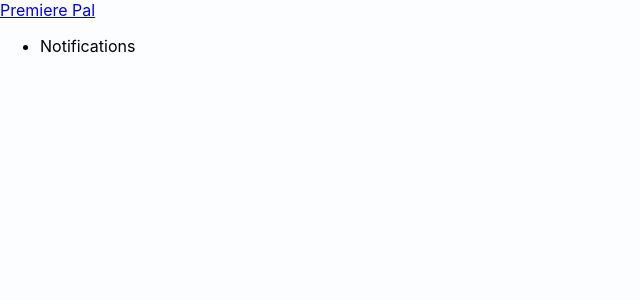
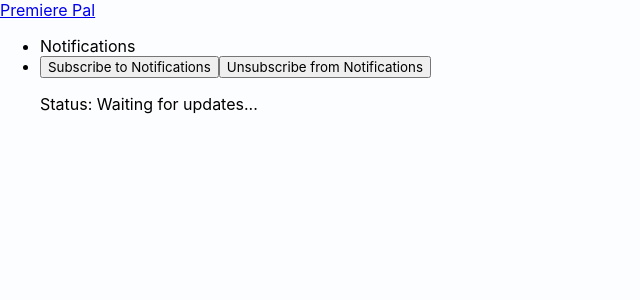
Before and after one commit to sammydigits/premierepal, a Next.js app: page /notifications in a window 1280 px wide. Shown: the top 300 px of the page, without its empty margins (0-640 px from the left). Built offline with nearby package versions, Linux system fonts and the light colour scheme.

Commit message:
add web push notifications

```diff
--- a/app/checkout/page.tsx
+++ b/app/checkout/page.tsx
@@ -6,7 +6,7 @@ export const metadata: Metadata = {
   title: "Pay with Checkout | Premiere Pal",
 };
 
-export default function DonatePage(): JSX.Element {
+export default function CheckoutPage(): JSX.Element {
   return (
     <ul>
       <li>
--- a/app/notifications/page.tsx
+++ b/app/notifications/page.tsx
@@ -1,13 +1,150 @@
-import type { Metadata } from "next";
+"use client";
 
-export const metadata: Metadata = {
-  title: "Notifications | Premiere Pal",
-};
+import { useEffect, useState } from "react";
 
-export default function DonatePage(): JSX.Element {
+export default function NotificationsPage(): JSX.Element {
+  const [status, setStatus] = useState("Waiting for updates...");
+  useEffect(() => {
+    navigator.serviceWorker
+      .register("/sw.js")
+      .then((registration) =>
+        console.log(
+          "Service Worker registration successful with scope: ",
+          registration.scope
+        )
+      )
+      .catch((err) => console.log("Service Worker registration failed: ", err));
+
+    if (!("serviceWorker" in navigator)) {
+      setStatus("Service workers are not supported by this browser");
+      return;
+    }
+
+    if (!("PushManager" in window)) {
+      setStatus("Push notifications are not supported by this browser");
+      return;
+    }
+
+    if (!("showNotification" in ServiceWorkerRegistration.prototype)) {
+      setStatus("Notifications are not supported by this browser");
+      return;
+    }
+  }, []);
+
+  const saveSubscription = async (subscription: any, method: string) => {
+    setStatus("Sending to server...<br/>" + subscription);
+    return fetch("https://backend.premierepal.com/saveSubscription.php", {
+      method,
+      headers: {
+        "Content-Type": "application/json",
+      },
+      body: subscription,
+    }).then(() => subscription);
+  };
+
+  const unsubscribe = async () => {
+    navigator.serviceWorker.ready.then((sw) => {
+      //check subscription status
+      sw.pushManager.getSubscription().then((subscription) => {
+        if (subscription) {
+          subscription.unsubscribe();
+          setStatus("Unsubscribed");
+        } else {
+          setStatus("no subscription to unsubscribe from");
+        }
+      });
+    });
+  };
+
+  const subscribe = async () => {
+    Notification.requestPermission().then((permission) => {
+      if (permission === "granted") {
+        // get service worker
+        navigator.serviceWorker.ready.then((sw) => {
+          //check subscription status
+          sw.pushManager.getSubscription().then((subscription) => {
+            if (subscription) {
+              setStatus(
+                `you already have subscribed to push, your subscription is: ${JSON.stringify(
+                  subscription
+                )}`
+              );
+
+              // subscription.unsubscribe();
+            } else {
+              setStatus("no subscription yet, subscribing...");
+              // subscribe
+              sw.pushManager
+                .subscribe({
+                  userVisibleOnly: true,
+                  applicationServerKey:
+                    process.env.NEXT_PUBLIC_VAPID_PUBLIC_KEY,
+                })
+                .then((subscription) => {
+                  setStatus(
+                    "obtained subscription: " + JSON.stringify(subscription)
+                  );
+                  return subscription;
+                })
+                .then((subscription) => {
+                  // save subscription in db
+                  return saveSubscription(JSON.stringify(subscription), "POST");
+                })
+                .then((subscription) => {
+                  setStatus(
+                    "saved subscription to db: " + JSON.stringify(subscription)
+                  );
+                })
+                .catch((e) => {
+                  if (Notification.permission === "denied") {
+                    // The user denied the notification permission which
+                    // means we failed to subscribe and the user will need
+                    // to manually change the notification permission to
+                    // subscribe to push messages
+                    setStatus("Notifications are denied by the user.");
+                  } else {
+                    // A problem occurred with the subscription; common reasons
+                    // include network errors or the user skipped the permission
+                    setStatus(
+                      "Impossible to subscribe to push notifications:" + e
+                    );
+                  }
+                });
+            }
+          });
+        });
+      } else {
+        setStatus("permission not granted, cannot subscribe to push");
+      }
+    });
+
+    // const registration = await navigator.serviceWorker.ready;
+    // const subscription = await registration.pushManager.subscribe({
+    //   userVisibleOnly: true,
+    //   applicationServerKey: process.env.NEXT_PUBLIC_VAPID_PUBLIC_KEY,
+    // });
+    // const response = await fetch("/api/subscribe", {
+    //   method: "POST",
+    //   headers: {
+    //     "Content-Type": "application/json",
+    //   },
+    //   body: JSON.stringify(subscription),
+    // });
+    // if (response.ok) {
+    //   setStatus("Successfully subscribed");
+    // } else {
+    //   setStatus("Error subscribing user.");
+    // }
+  };
+
   return (
     <ul>
       <li>Notifications</li>
+      <li>
+        <button onClick={subscribe}>Subscribe to Notifications</button>
+        <button onClick={unsubscribe}>Unsubscribe from Notifications</button>
+        <p>Status: {status}</p>
+      </li>
     </ul>
   );
 }
```
Also changed, not shown: app/page.tsx (+0 -17 lines).
